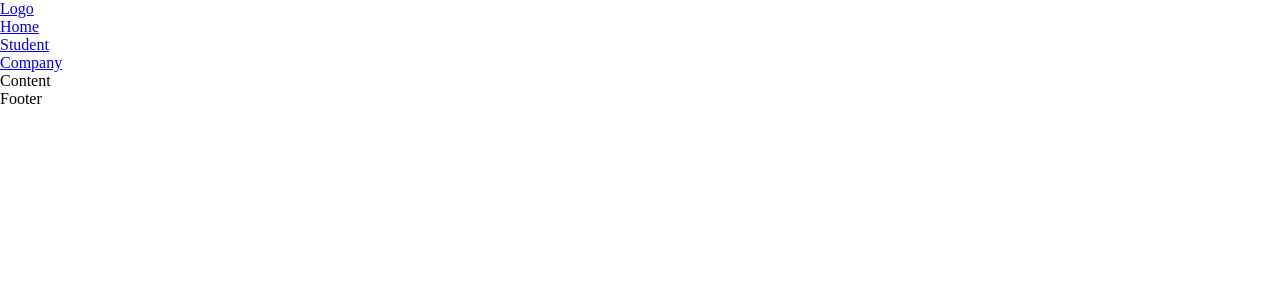
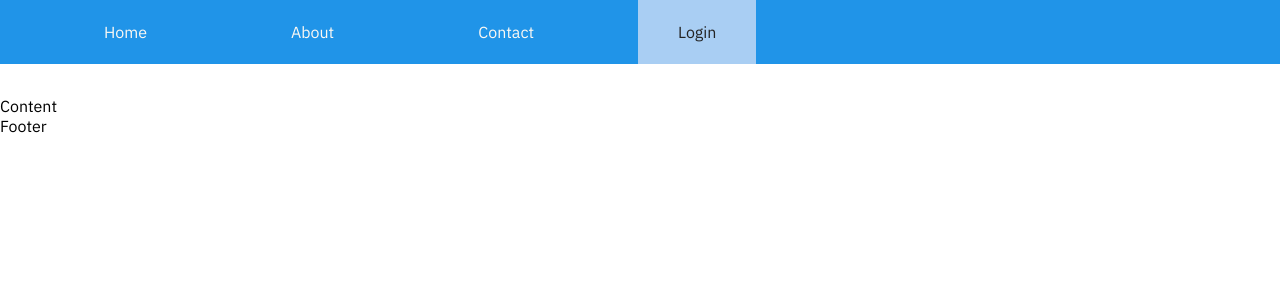
Before and after one commit to CodecoolGlobal/el-proyecte-grande-sprint-1-java-SzPetra, a React (Create React App) app in the folder lnkdoutfrontend/: page / in a window 1280 px wide. Shown: the top 300 px of the page. Built offline with nearby package versions, Linux system fonts and the light colour scheme.

Commit message:
feat: designed nav bar

```diff
--- a/lnkdoutfrontend/src/assets/App.css
+++ b/lnkdoutfrontend/src/assets/App.css
@@ -1,5 +1,5 @@
 * {
   margin: 0;
   padding: 0;
-
+  font-family:'IBM Plex Sans', 'Quicksand', sans-serif;
 }
--- a/lnkdoutfrontend/src/components/Header.js
+++ b/lnkdoutfrontend/src/components/Header.js
@@ -1,21 +1,22 @@
 import { Outlet, Link } from "react-router-dom";
+import './assets/navbar.css';
 
 const Header = () => {
     return (
         <>
             <nav>
-                <ul>
-                    <li>
-                        <Link to="/">Logo</Link>
+                <ul className="navbar">
+                    <li className="nav-item">
+                        <Link to="/" className="link">Home</Link>
                     </li>
-                    <li>
-                        <Link to="/">Home</Link>
+                    <li className="nav-item">
+                        <a href="/about" className="link">About</a>
                     </li>
-                    <li>
-                        <Link to="/student">Student</Link>
+                    <li className="nav-item">
+                        <a href="/contact" className="link">Contact</a>
                     </li>
-                    <li>
-                        <Link to="/company">Company</Link>
+                    <li className="nav-item">
+                        <Link to="/login" className="login-link">Login</Link>
                     </li>
                 </ul>
             </nav>
--- /dev/null
+++ b/lnkdoutfrontend/src/components/assets/navbar.css
@@ -0,0 +1,56 @@
+:root {
+    --lightblue: #a9cef3;
+    --deepblue: #2094e8;
+    --deepblue-04: rgb(111, 177, 232);
+    --mainwhite: #fbf8f3;
+    --mainblack: #232323;
+}
+
+.navbar {
+    width: 100%;
+    height: 4rem;
+    display: flex;
+    flex-direction: row;
+    justify-content: flex-start;
+    align-items: center;
+    background-color: var(--deepblue);
+    color: var(--mainwhite);
+    margin-bottom: 2rem;
+}
+
+.navbar .nav-item .link,
+.navbar .nav-item .login-link {
+    list-style: none;
+    text-decoration: none;
+    color: inherit;
+}
+
+ul {
+    list-style-type: none;
+    margin: 0;
+    padding: 0;
+}
+
+.navbar .nav-item a,
+.navbar .nav-item .link,
+.navbar .nav-item .login-link {
+    margin-left: 4rem;
+    padding: 1.35rem 2.5rem;
+}
+
+.navbar .nav-item a:hover,
+.navbar .nav-item .link:hover {
+    cursor: pointer;
+    background-color: var(--deepblue-04);
+    transition: .3s ease-in-out;
+}
+
+.navbar >.nav-item > .login-link {
+    background-color: var(--lightblue);
+    color: var(--mainblack);
+}
+
+.navbar .nav-item .login-link:hover {
+    cursor: pointer;
+    background-color: var(--lightblue);
+}
```
Also changed, not shown: lnkdoutfrontend/src/pages/LandingPage/assets/navbar.css (deleted).
